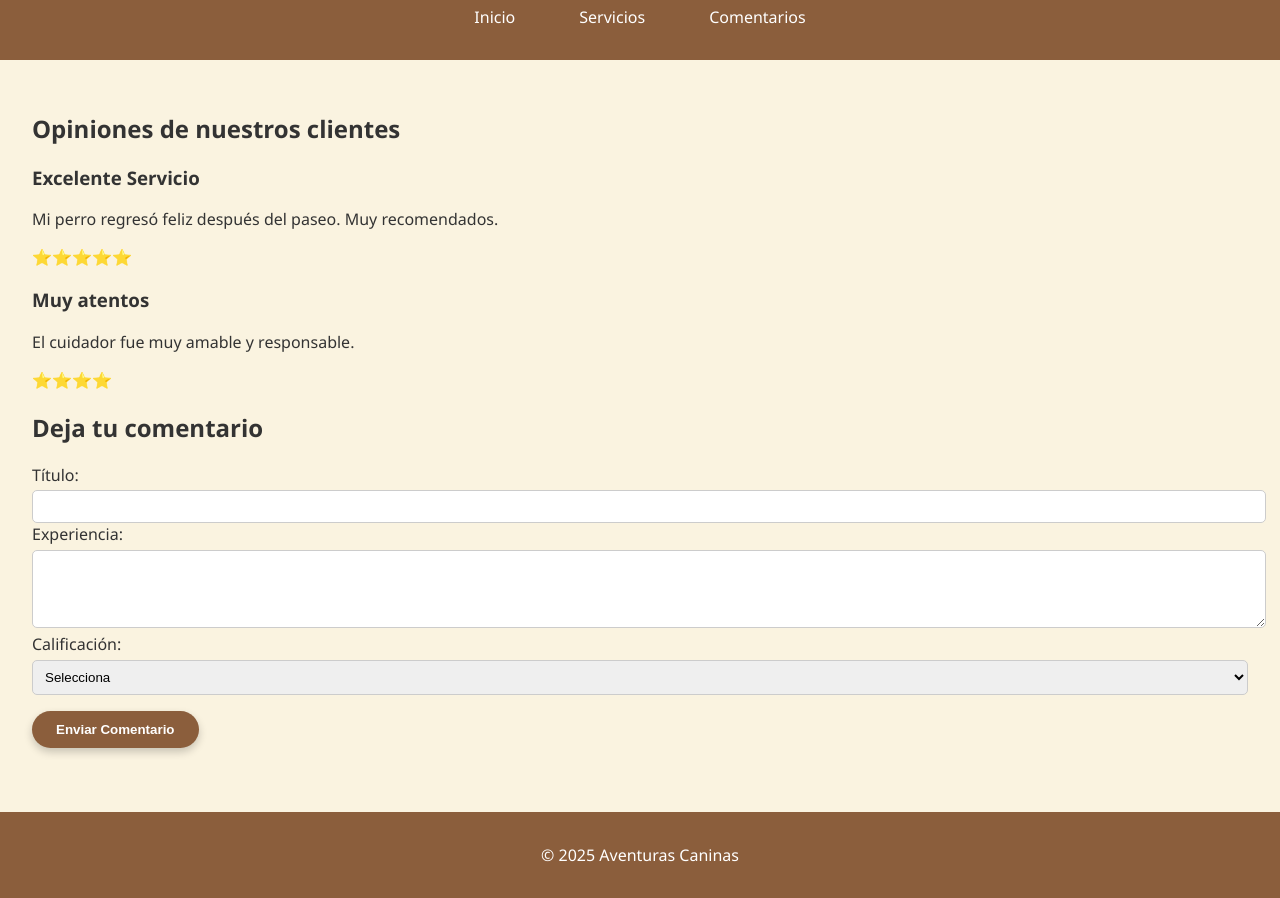
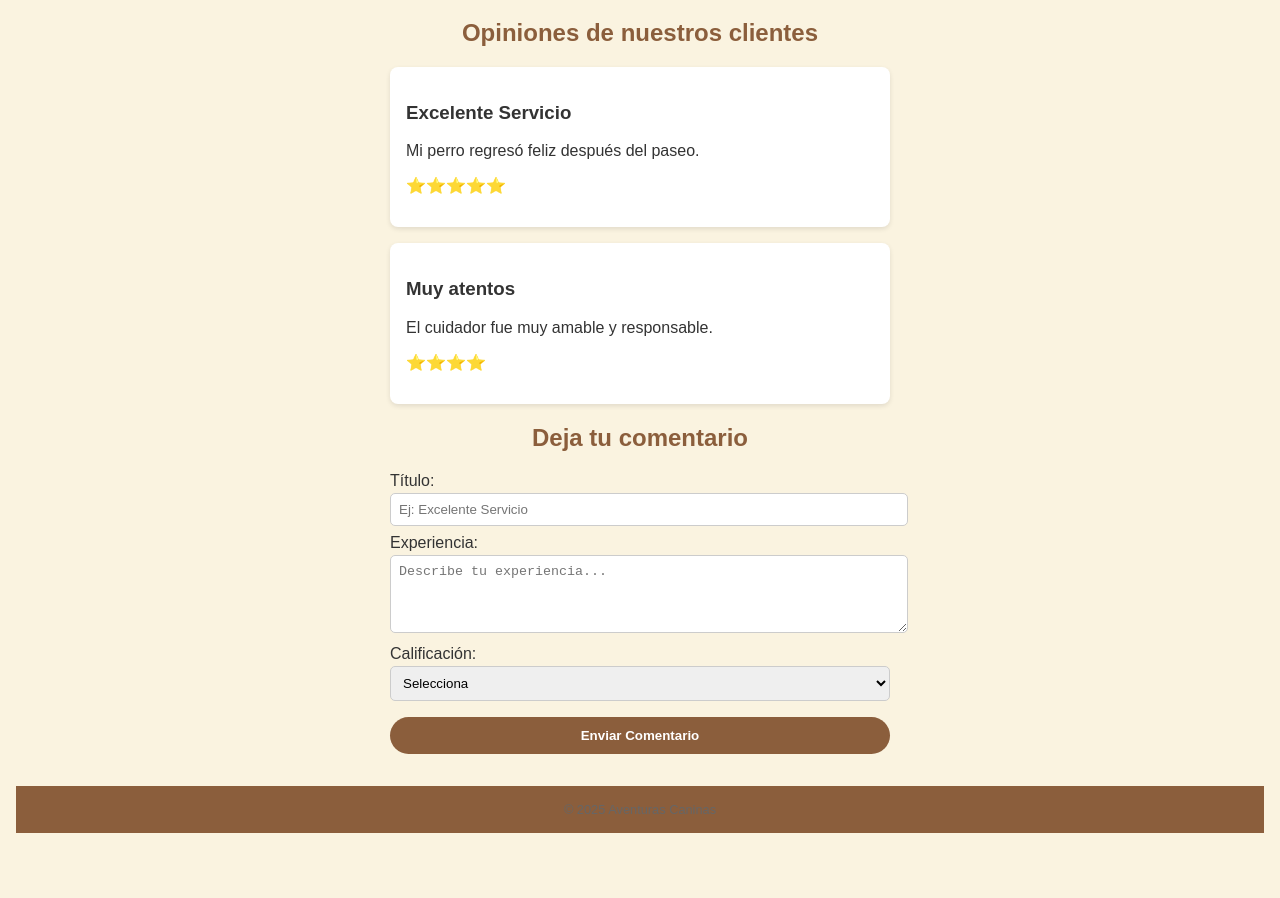
Before and after one commit to DanteRdz99/ProyectoCanino.github.io, a plain HTML site: page comentarios.html in a window 1280 px wide. Shown: the part 96-994 px from the top of the page. After the commit the page ends 945 px from the top, so only its background shows below. Drawn offline with Linux system fonts and the light colour scheme.

Commit message:
14072025

```diff
--- a/citas.html
+++ b/citas.html
@@ -47,5 +47,6 @@
     <p>&copy; 2025 Aventuras Caninas</p>
   </footer>
   <script src="js/main.js"></script>
+  <script src="JS/citas.js"></script>
 </body>
 </html>
--- a/comentarios.html
+++ b/comentarios.html
@@ -5,6 +5,92 @@
   <meta name="viewport" content="width=device-width, initial-scale=1.0"/>
   <title>Comentarios - Aventuras Caninas</title>
   <link rel="stylesheet" href="css/style.css"/>
+  <style>
+    body {
+      font-family: Arial, sans-serif;
+      margin: 0;
+      padding: 0 1rem;
+      background: #faf3e0;
+      color: #333;
+    }
+
+    header {
+      background: #8b5e3c;
+      color: #fff;
+      padding: 1rem 0;
+      text-align: center;
+    }
+
+    nav ul {
+      list-style: none;
+      padding: 0;
+      margin: 0.5rem 0 0 0;
+      display: flex;
+      flex-wrap: wrap;
+      justify-content: center;
+      gap: 1rem;
+    }
+
+    nav a {
+      color: #fff;
+      text-decoration: none;
+      background: rgba(255,255,255,0.2);
+      padding: 0.4rem 0.8rem;
+      border-radius: 15px;
+      font-size: 0.9rem;
+    }
+
+    main {
+      max-width: 500px;
+      margin: 1rem auto;
+    }
+
+    .comentario {
+      background: #fff;
+      border-radius: 8px;
+      padding: 1rem;
+      margin-bottom: 1rem;
+      box-shadow: 0 2px 5px rgba(0,0,0,0.1);
+    }
+
+    h2 {
+      text-align: center;
+      color: #8b5e3c;
+    }
+
+    form label {
+      display: block;
+      margin: 0.5rem 0 0.2rem;
+    }
+
+    form input,
+    form textarea,
+    form select {
+      width: 100%;
+      padding: 0.5rem;
+      border: 1px solid #ccc;
+      border-radius: 5px;
+    }
+
+    form button {
+      display: block;
+      width: 100%;
+      background: #8b5e3c;
+      color: #fff;
+      padding: 0.7rem;
+      border: none;
+      border-radius: 30px;
+      margin-top: 1rem;
+      font-weight: bold;
+    }
+
+    footer {
+      text-align: center;
+      font-size: 0.8rem;
+      margin: 2rem 0 1rem;
+      color: #666;
+    }
+  </style>
 </head>
 <body>
   <header>
@@ -23,7 +109,7 @@
 
     <div class="comentario">
       <h3>Excelente Servicio</h3>
-      <p>Mi perro regresó feliz después del paseo. Muy recomendados.</p>
+      <p>Mi perro regresó feliz después del paseo.</p>
       <p>⭐⭐⭐⭐⭐</p>
     </div>
 
@@ -36,10 +122,10 @@
     <h2>Deja tu comentario</h2>
     <form>
       <label for="titulo">Título:</label>
-      <input type="text" id="titulo" name="titulo" required>
+      <input type="text" id="titulo" name="titulo" placeholder="Ej: Excelente Servicio" required>
 
       <label for="experiencia">Experiencia:</label>
-      <textarea id="experiencia" name="experiencia" rows="4" required></textarea>
+      <textarea id="experiencia" name="experiencia" rows="4" placeholder="Describe tu experiencia..." required></textarea>
 
       <label for="estrellas">Calificación:</label>
       <select id="estrellas" name="estrellas" required>
@@ -51,15 +137,14 @@
         <option value="5">⭐⭐⭐⭐⭐</option>
       </select>
 
-      <button type="submit" class="btn">Enviar Comentario</button>
+      <button type="submit">Enviar Comentario</button>
     </form>
   </main>
 
   <footer>
-    <p>&copy; 2025 Aventuras Caninas</p>
+    &copy; 2025 Aventuras Caninas
   </footer>
-
-  <!-- Conecta tu script si quieres validación -->
-  <script src="js/comentarios.js"></script>
 </body>
+<script src="JS/main.js"></script>
+<script src="js/comentarios.js"></script>
 </html>
--- a/css/style.css
+++ b/css/style.css
@@ -1,7 +1,9 @@
+/* === style.css === */
+
 :root {
-  --color-primary: #8B5E3C;
-  --color-accent: #A67B5B;
-  --color-bg: #FAF3E0;
+  --color-primary: #8B5E3C;   /* Marrón cálido */
+  --color-accent: #A67B5B;    /* Marrón claro */
+  --color-bg: #FAF3E0;        /* Beige suave */
   --color-text: #333;
   --color-btn-hover: #70432A;
 }
@@ -16,77 +18,43 @@ body {
 header {
   background: var(--color-primary);
   color: #fff;
-  padding: 1rem 2rem;
-  position: sticky;
-  top: 0;
+  padding: 1rem;
+  text-align: center;
+}
+
+header h1 {
+  margin: 0;
+  font-family: 'Poppins', sans-serif;
 }
 
 nav ul {
   list-style: none;
   padding: 0;
   display: flex;
-  justify-content: center; /* Centra el menú */
-  gap: 2rem;
+  flex-wrap: wrap;
+  justify-content: center;
+  gap: 1rem;
+  margin: 0.5rem 0 0;
 }
 
 nav a {
   color: #fff;
   text-decoration: none;
-  padding: 0.5rem 1rem;
-  border-radius: 20px;
-  transition: background 0.3s, color 0.3s;
+  padding: 0.4rem 0.8rem;
+  border-radius: 15px;
+  background: rgba(255,255,255,0.2);
+  font-size: 0.95rem;
+  transition: background 0.3s;
 }
 
 nav a:hover {
-  background: rgba(255, 255, 255, 0.2);
-  color: #f0f0f0;
+  background: rgba(255,255,255,0.4);
 }
 
 main {
-  padding: 2rem;
-}
-
-.btn {
-  display: inline-block;
-  background: var(--color-primary);
-  color: #fff;
-  padding: 0.7rem 1.5rem;
-  border-radius: 30px; /* Bordes redondeados tipo pill */
-  text-decoration: none;
-  font-weight: 600;
-  box-shadow: 0 4px 8px rgba(0,0,0,0.2);
-  transition: background 0.3s, transform 0.2s;
-}
-
-.btn:hover {
-  background: var(--color-btn-hover);
-  transform: translateY(-2px); /* Efecto levantado */
-}
-
-
-form input,
-form select,
-form textarea {
-  width: 100%;
-  padding: 0.5rem;
-  margin-top: 0.3rem;
-  border: 1px solid #ccc;
-  border-radius: 5px;
-}
-
-form button {
-  background: var(--color-primary);
-  border: none;
-  padding: 0.7rem 1.2rem;
-  color: #fff;
-  cursor: pointer;
-  margin-top: 1rem;
-  border-radius: 5px;
-  transition: background 0.3s;
-}
-
-form button:hover {
-  background: var(--color-btn-hover);
+  max-width: 1200px;
+  margin: 2rem auto;
+  padding: 0 1rem;
 }
 
 section {
@@ -96,19 +64,85 @@ section {
 
 section img {
   display: block;
-  margin: 0 auto 1rem auto;
+  margin: 1rem auto;
   width: 300px;
-  height: 300px;
+  height: 200px;
   object-fit: cover;
   border-radius: 10px;
   box-shadow: 0 2px 6px rgba(0,0,0,0.2);
 }
 
+h2 {
+  color: var(--color-primary);
+}
+
+form label {
+  display: block;
+  margin: 0.5rem 0 0.2rem;
+}
+
+form input,
+form select,
+form textarea {
+  width: 100%;
+  padding: 0.6rem;
+  border: 1px solid #ccc;
+  border-radius: 5px;
+}
+
+form button {
+  display: block;
+  width: 100%;
+  background: var(--color-primary);
+  color: #fff;
+  padding: 0.8rem;
+  border: none;
+  border-radius: 30px;
+  margin-top: 1rem;
+  font-weight: bold;
+  cursor: pointer;
+  transition: background 0.3s;
+}
+
+form button:hover {
+  background: var(--color-btn-hover);
+}
+
+.btn {
+  display: inline-block;
+  background: var(--color-primary);
+  color: #fff;
+  padding: 0.7rem 1.5rem;
+  border-radius: 30px;
+  text-decoration: none;
+  font-weight: 600;
+  box-shadow: 0 4px 8px rgba(0,0,0,0.2);
+  transition: background 0.3s, transform 0.2s;
+}
+
+.btn:hover {
+  background: var(--color-btn-hover);
+  transform: translateY(-2px);
+}
 
 footer {
+  text-align: center;
   background: var(--color-primary);
   color: #fff;
-  text-align: center;
   padding: 1rem;
   margin-top: 2rem;
+  font-size: 0.85rem;
 }
+
+/* Responsivo */
+@media (max-width: 768px) {
+  nav ul {
+    flex-direction: column;
+    gap: 0.5rem;
+  }
+
+  section img {
+    width: 100%;
+    height: auto;
+  }
+}
```
Also changed, not shown: login.html (+1 -0 lines), registro.html (+1 -0 lines).
